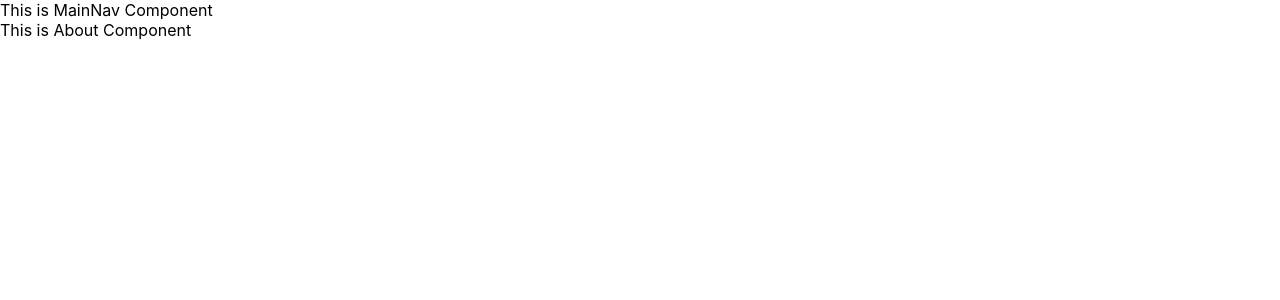
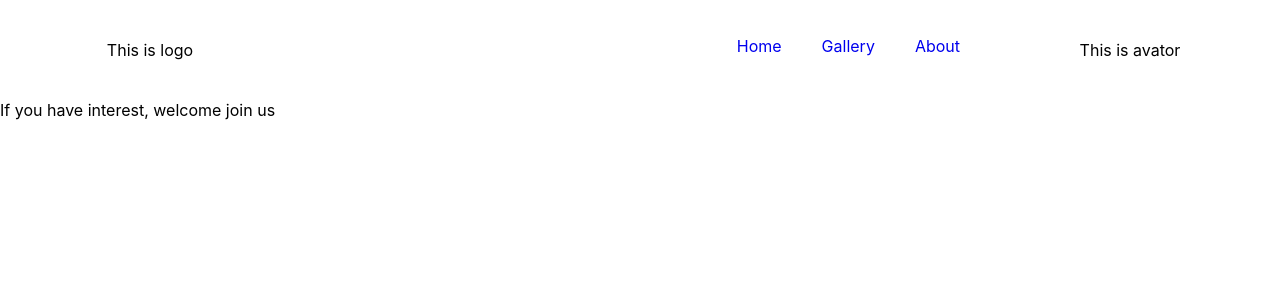
Before and after one commit to Tony-Jack2017/RichTextEditor, a React (Create React App) app: page /about in a window 1280 px wide. Shown: the top 300 px of the page. Built offline with nearby package versions, Linux system fonts and the light colour scheme.

Commit message:
gallery base

```diff
--- a/src/components/Layout/ManageLayout/index.jsx
+++ b/src/components/Layout/ManageLayout/index.jsx
@@ -9,7 +9,7 @@ const ManageLayout = (Header) => {
     return (
       <div className={'manage-layout'}>
         <div className={'profile-body-left profile-aside siderbar'}>
-          <div className='logo'>
+          <div className='avator'>
             logo
           </div>
           <div className='siderbar-menu'>
--- a/src/components/Layout/ManageLayout/index.scss
+++ b/src/components/Layout/ManageLayout/index.scss
@@ -8,7 +8,7 @@
     border-right: 1px solid #DDDDDD;
     text-align: center;
     word-break: break-all;
-    .logo {
+    .avator {
       height: 120px;
       margin-bottom: 96px;
     }
--- a/src/components/Nav/MainNav/index.jsx
+++ b/src/components/Nav/MainNav/index.jsx
@@ -1,7 +1,28 @@
+import { NavLink } from 'react-router-dom'
+import './index.scss'
+
 const MainNav = () => {
   return (
-    <div>
-      This is MainNav Component
+    <div className='header'>
+      <div className='header-left logo'>
+        This is logo
+      </div>
+      <div className='header-nav'>
+        <ul>
+          <li>
+            <NavLink to="/">Home</NavLink>
+          </li>
+          <li>
+            <NavLink to="/gallery">Gallery</NavLink>
+          </li>
+          <li>
+            <NavLink to="/about">About</NavLink>
+          </li>
+        </ul>
+      </div>
+      <div className='header-right'>
+        This is avator
+      </div>
     </div>
   )
 }
--- /dev/null
+++ b/src/components/Nav/MainNav/index.scss
@@ -0,0 +1,31 @@
+.header {
+  display: flex;
+  height: 100px;
+  .logo {
+    width: 300px;
+    text-align: center;
+    line-height: 100px;
+  }
+  .header-nav {
+    flex: 1;
+    display: flex;
+    justify-content: flex-end;
+    ul {
+      display: flex;
+      list-style-type: none;
+      padding: 0;
+      justify-content: space-between;
+      li {
+        padding: 20px;
+        a {
+          text-decoration: none;
+        }
+      }
+    }
+  }
+  .header-right {
+    width: 300px;
+    text-align: center;
+    line-height: 100px;
+  }
+}
--- a/src/components/Nav/UserAdminNav/index.jsx
+++ b/src/components/Nav/UserAdminNav/index.jsx
@@ -10,7 +10,7 @@ const UserAdminNav = () => {
           navList.map(item => {
             return (
               <li className='item' key={item.path}>
-                <NavLink to={item.path}>{item.title}</NavLink>
+                <NavLink to={`/profile${item.path}`}>{item.title}</NavLink>
               </li>
             )
           })
--- a/src/page/about/index.jsx
+++ b/src/page/about/index.jsx
@@ -1,7 +1,9 @@
+import './index.scss'
+
 const About = () => {
   return (
     <div>
-      This is About Component
+      If you have interest, welcome join us
     </div>
   )
 }
--- a/src/page/gallery/index.jsx
+++ b/src/page/gallery/index.jsx
@@ -1,7 +1,24 @@
+import './index.scss'
+
 const Gallery = () => {
   return (
-    <div>
-      This is callery Component
+    <div id="gallery">
+      <div className='content'>
+        <div className='carousel'>
+          this is carousel
+        </div>
+        <div className='photo-album'>
+          {
+            [1,1,1,1,1,1,1,1,1,1,1,1,1,1].map( (n, index) => {
+              return (
+                <div className='photo' key={index}>
+
+                </div>
+              )
+            })
+          }
+        </div>
+      </div>
     </div>
   )
 }
--- /dev/null
+++ b/src/page/gallery/index.scss
@@ -0,0 +1,17 @@
+#gallery {
+  height: 200px;
+  .content{
+    height: 100px;
+    .photo-album {
+      display: grid;
+      grid-template-columns: repeat(4, 1fr);
+      gap: 20px 20px;
+      margin: auto 100px;
+      .photo {
+        height: 150px;
+        border-radius: 6px;
+        box-shadow: -2px -2px 1px 1px black;
+      }
+    }
+  }
+}
```
Also changed, not shown: src/page/about/index.scss (added).
